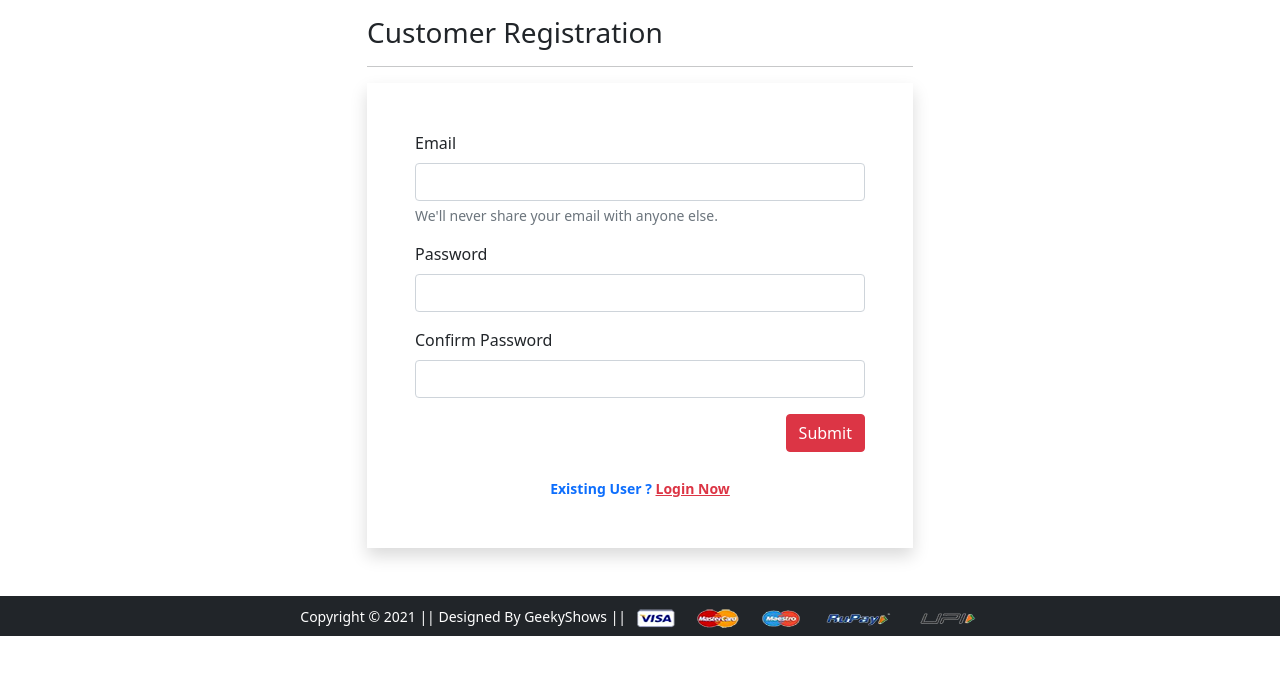
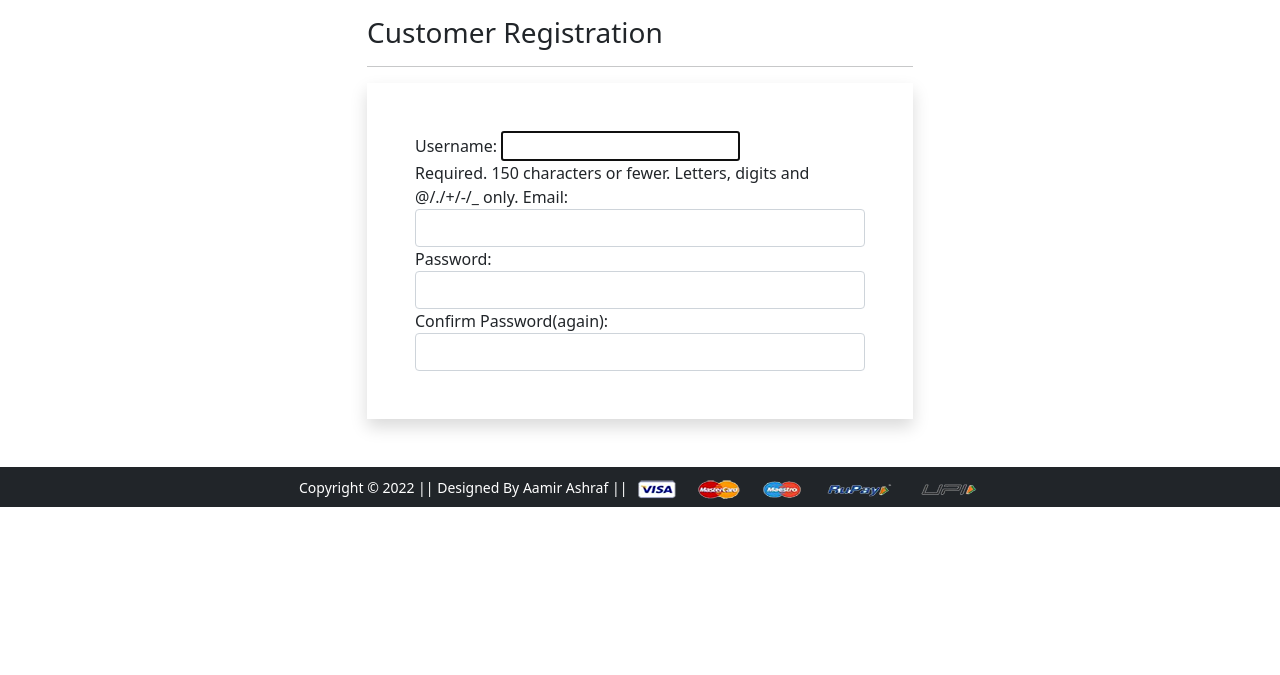
Before and after one commit to predator313/my-shopping-cart, a Django app: page /registration/ in a window 1280 px wide. Shown: the part 56-731 px from the top of the page. Run offline with Django 4.2, Linux system fonts and the light colour scheme; some libraries are stand-ins or nearby versions.

Commit message:
adding customerregistration form

```diff
--- /dev/null
+++ b/app/forms.py
@@ -0,0 +1,13 @@
+#import the forms from django
+from django import forms
+from django.contrib.auth.forms import UserCreationForm
+from django.contrib.auth.models import User
+class CustomerRegistrationForm(UserCreationForm):
+    password1=forms.CharField(label='Password',widget=forms.PasswordInput(attrs={'class':'form-control'}))
+    password2=forms.CharField(label='Confirm Password(again)',widget=forms.PasswordInput(attrs={'class':'form-control'}))
+    email=forms.CharField(required=True,widget=forms.EmailInput(attrs={'class':'form-control'}))
+    class Meta:
+        model=User
+        fields=['username','email','password1','password2']
+        labels={'email':'Email'}
+        widget={'username':forms.TextInput(attrs={'class':'form-control'})}
--- a/app/templates/app/base.html
+++ b/app/templates/app/base.html
@@ -89,7 +89,7 @@
 
     <!-- Start Footer -->
     <footer class="container-fluid bg-dark text-center p-2 mt-5">
-        <small class="text-white">Copyright &copy; 2021 || Designed By GeekyShows || </small>
+        <small class="text-white">Copyright &copy; 2022 || Designed By Aamir Ashraf || </small>
         <img src="{% static 'app/images/payment.png' %}" alt="" srcset="" class="img-fluid" height="2px">
     </footer> <!-- End Footer -->
 
--- a/app/templates/app/customerregistration.html
+++ b/app/templates/app/customerregistration.html
@@ -9,30 +9,8 @@
    <hr>
 
    <form action="" method="post" novalidate class="shadow p-5">
-    <div class="mb-3">
-     <label for="inputEmail4" class="form-label">Email</label>
-     <input type="email" class="form-control" id="inputEmail4">
-     <div id="emailHelp" class="form-text">We'll never share your email with anyone else.</div>
-    </div>
-    <div class="mb-3">
-     <label for="inputPassword1" class="form-label">Password</label>
-     <input type="password" class="form-control" id="inputPassword1">
-    </div>
-    <div class="mb-3">
-     <label for="inputPassword2" class="form-label">Confirm Password</label>
-     <input type="password" class="form-control" id="inputPassword2">
-    </div>
-    <div class="text-end">
-     <button type="button" class="btn btn-danger">Submit</button>
-    </div>
-    <br>
-    <div class="text-center text-primary fw-bold"><small>Existing User ? <a href="{% url 'login' %}"
-       class="text-danger">Login Now</a> </small></div>
-    {% if form.non_field_errors %}
-    {% for error in form.non_field_errors %}
-    <p class="alert alert-danger my-3">{{error}}</p>
-    {% endfor %}
-    {% endif %}
+
+    {{form}}
    </form>
   </div>
  </div>
--- a/app/templates/app/laptop.html
+++ b/app/templates/app/laptop.html
@@ -6,9 +6,9 @@
  <div class="row">
   <div class="col-sm-3">
     <div class="list-group">
-        <a href="/laptop" class="list-group-item list-group-item-action">All Laptops</a>
-        <a href="/laptop/acer" class="list-group-item list-group-item-action" aria-current="true"> Acer</a>
-        <a href="/laptop/apple" class="list-group-item list-group-item-action" aria-current="true"> Mack</a>
+        <a href="/laptop" class="list-group-item list-group-item-action" aria-current="true">All Laptops</a>
+        <a href="/laptop/acer" class="list-group-item list-group-item-action" > Acer</a>
+        <a href="/laptop/apple" class="list-group-item list-group-item-action"> Mack</a>
 
     </div>
   </div>
--- a/app/urls.py
+++ b/app/urls.py
@@ -20,6 +20,6 @@ urlpatterns = [
     path('topwears/',views.topwears,name='topwears'),
     path('topwears/<slug:data>',views.topwears,name='topwearsdata'),
     path('login/', views.login, name='login'),
-    path('registration/', views.customerregistration, name='customerregistration'),
+    path('registration/', views.CustomerRegistrationView.as_view(), name='customerregistration'),
     path('checkout/', views.checkout, name='checkout'),
 ] + static(settings.MEDIA_URL,document_root=settings.MEDIA_ROOT)
--- a/app/views.py
+++ b/app/views.py
@@ -1,6 +1,7 @@
 from django.shortcuts import render
 from django.views import View
 from .models import Customer,Product,OrderPlaced,Cart
+from .forms import CustomerRegistrationForm
 
 # def home(request):
 #  return render(request, 'app/home.html')
@@ -70,8 +71,18 @@ def topwears(request,data=None):
 def login(request):
  return render(request, 'app/login.html')
 
-def customerregistration(request):
- return render(request, 'app/customerregistration.html')
+# def customerregistration(request):
+#  return render(request, 'app/customerregistration.html')
+class CustomerRegistrationView(View):
+    def get(self,request):
+        form=CustomerRegistrationForm()
+        return render(request,'app/customerregistration.html',{'form':form})
+    def post(self,request):
+        form=CustomerRegistrationForm(request.POST)
+        if(form.is_valid()):
+            form.save()
+        return render(request,'app/customerregistration.html',{'form':form})
+
 
 def checkout(request):
  return render(request, 'app/checkout.html')
```
